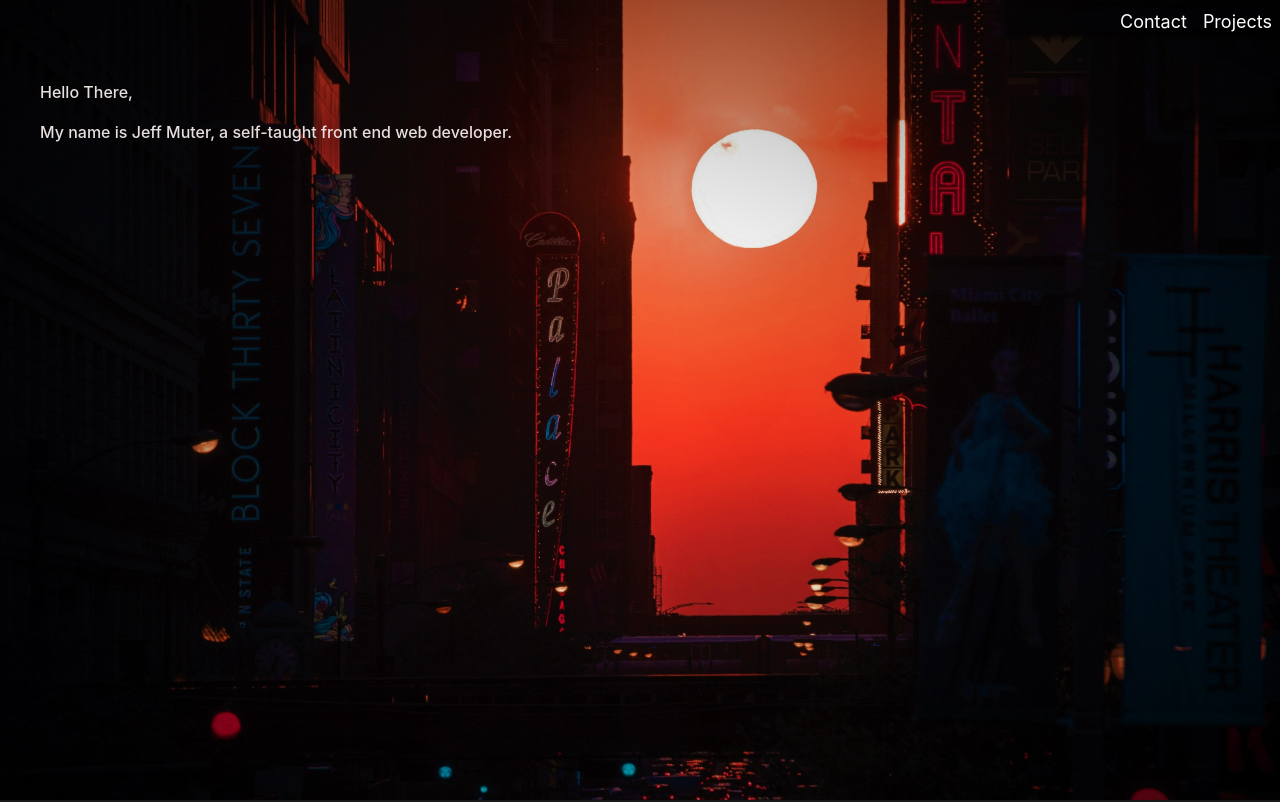
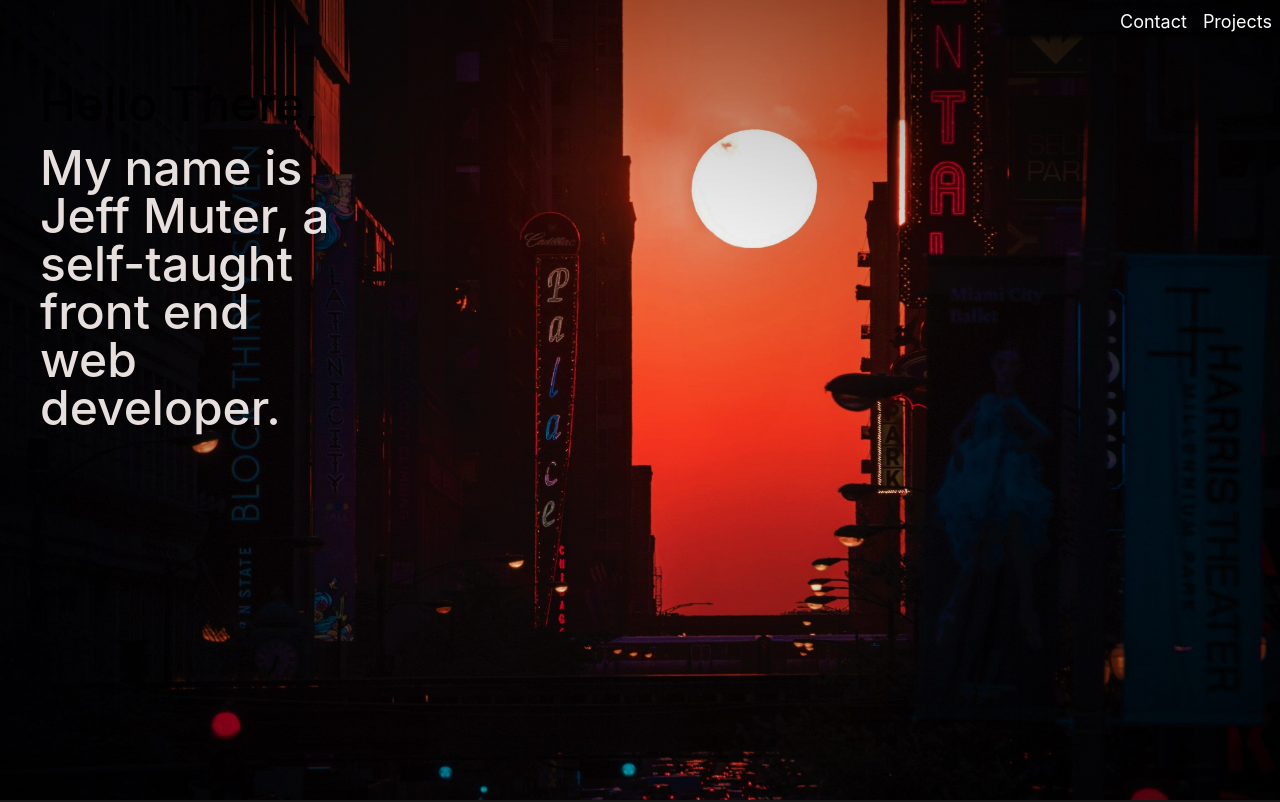
Before and after one commit to JeffMuter/jeffmuter-portfolio, a React (Create React App) app: page / in a window 1280 px wide. Shown: the top 802 px of the page. Built offline with nearby package versions, Linux system fonts and the light colour scheme.

Commit message:
color trouble,, changed about styling

```diff
--- a/src/components/About/About.js
+++ b/src/components/About/About.js
@@ -9,13 +9,13 @@ const About = (props) => {
       style={{ backgroundImage: "url(/background-home.jpg)" }}
     >
       <div className="container mx-auto flex px-10 py-20 md:flex-row flex-col items-center">
-        <div className="lg:flex-grow md:w-1/2 lg:pr-24 md:pr-16 flex flex-col md:items-start md:text-left mb-16 md:mb-0 items-center text-center">
-          <h1 className="title-font font-size: 9rem line-height: 1 mb-4 font-medium text-white">
+        <div className="lg:pr-24 mr- flex flex-col md:items-start md:text-left mb-16 md:mb-0 items-center text-center w-1/3">
+          <p className="title-font text-5xl mb-4 font-medium text-red-400 !important">
             Hello There,
-          </h1>
-          <h1 className="title-font font-size: 9rem line-height: 1 mb-4 font-medium text-white">
+          </p>
+          <p className="title-font text-5xl mb-4 font-medium text-white">
             My name is Jeff Muter, a self-taught front end web developer.
-          </h1>
+          </p>
         </div>
       </div>
     </section>
```
